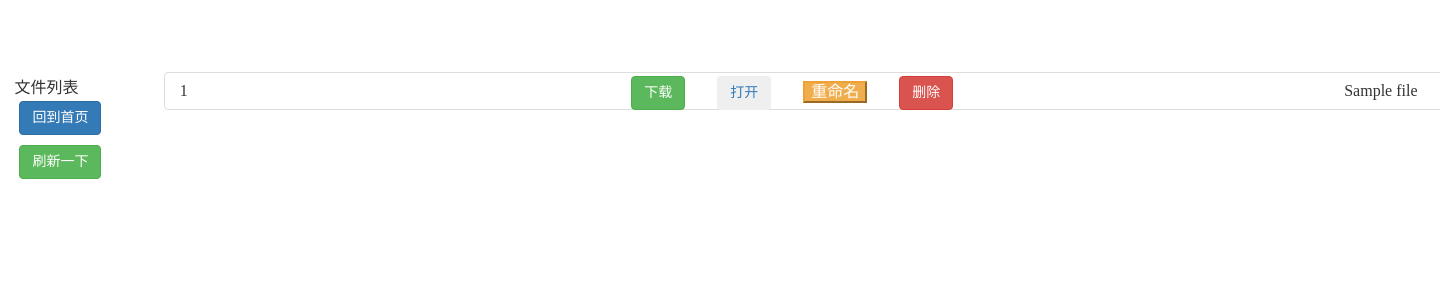
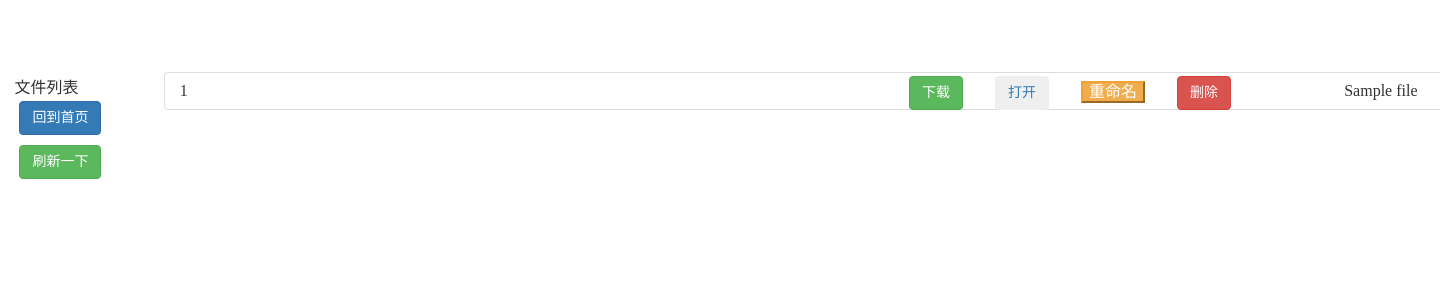
Before and after one commit to GeekRicardo/filetrans, a Flask app: template templates/file.html in a window 1440 px wide; the page is wider, and only the part inside the window is pictured. Shown: the top 300 px of that part. Run offline with Flask 2, Linux system fonts and the light colour scheme; data comes from the database, SQL or seed files in the repository; the template is opened without the code that fills it: values that come from a table or form of the project are taken from there, most other values are stand-ins (such as "Sample title", 1, 10 or a date in 2020); some libraries are stand-ins or nearby versions.

Commit message:
操作按钮靠右

```diff
--- a/templates/file.html
+++ b/templates/file.html
@@ -91,7 +91,7 @@
 
         .delbtn {
             position: absolute;
-            left: 35%;
+            right: 20%;
             top: 3px;
         }
 
```
